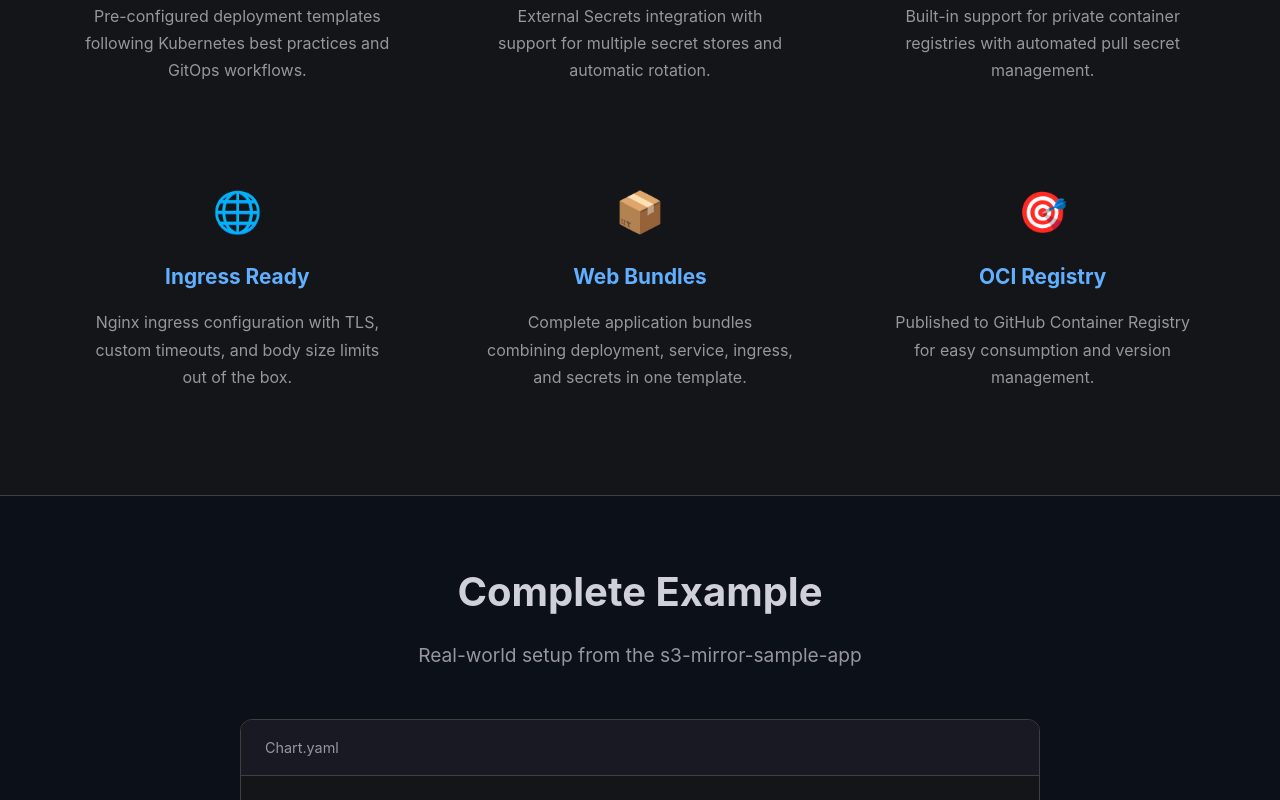
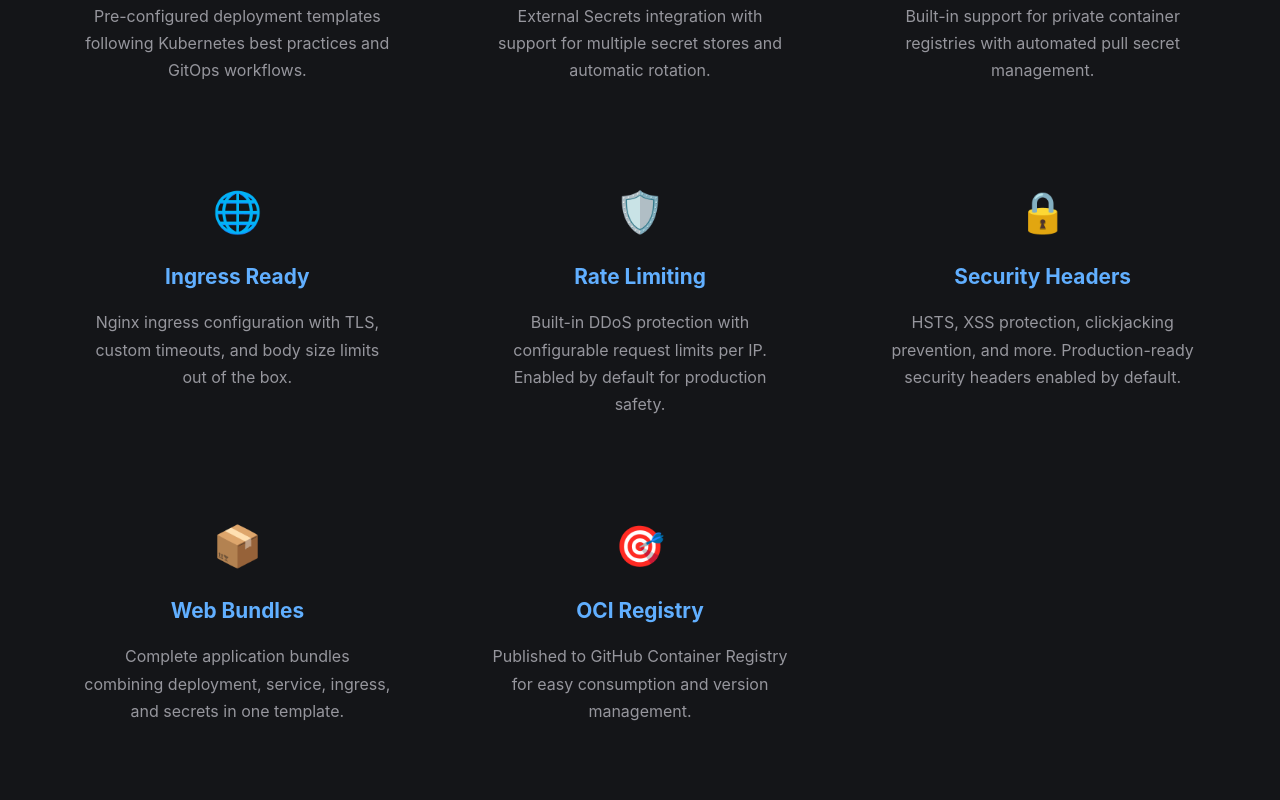
Before and after one commit to starburst997/charts-library, a plain HTML site: page docs/index.html in a window 1280 px wide. Shown: the part 955-1755 px from the top of the page. Drawn offline with Linux system fonts and the light colour scheme.

Commit message:
Add rate limit and security headers

```diff
--- a/docs/index.html
+++ b/docs/index.html
@@ -347,6 +347,24 @@
           </div>
 
           <div class="feature">
+            <div class="feature-icon">🛡️</div>
+            <h3>Rate Limiting</h3>
+            <p>
+              Built-in DDoS protection with configurable request limits per IP.
+              Enabled by default for production safety.
+            </p>
+          </div>
+
+          <div class="feature">
+            <div class="feature-icon">🔒</div>
+            <h3>Security Headers</h3>
+            <p>
+              HSTS, XSS protection, clickjacking prevention, and more.
+              Production-ready security headers enabled by default.
+            </p>
+          </div>
+
+          <div class="feature">
             <div class="feature-icon">📦</div>
             <h3>Web Bundles</h3>
             <p>
@@ -415,6 +433,12 @@
 <span class="highlight-key">ingress</span>:
   <span class="highlight-key">host</span>: <span class="highlight-string">s3-mirror-sample.jd.boiv.in</span>
   <span class="highlight-key">proxyBodySize</span>: <span class="highlight-string">"250m"</span>
+  <span class="highlight-key">rateLimit</span>:
+    <span class="highlight-key">enabled</span>: <span class="highlight-value">true</span>       <span class="highlight-comment"># DDoS protection (default)</span>
+    <span class="highlight-key">rps</span>: <span class="highlight-value">30</span>            <span class="highlight-comment"># Requests per second per IP</span>
+    <span class="highlight-key">connections</span>: <span class="highlight-value">50</span>    <span class="highlight-comment"># Concurrent connections per IP</span>
+  <span class="highlight-key">securityHeaders</span>:
+    <span class="highlight-key">enabled</span>: <span class="highlight-value">true</span>       <span class="highlight-comment"># Security headers (default)</span>
 
 <span class="highlight-key">env</span>:
   <span class="highlight-key">ENV</span>: <span class="highlight-string">"production"</span>
```
Also changed, not shown: 3 other files.
